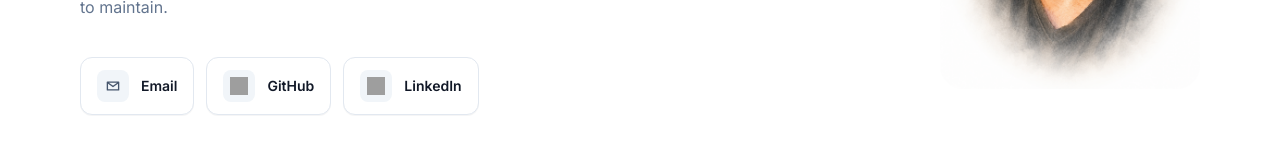
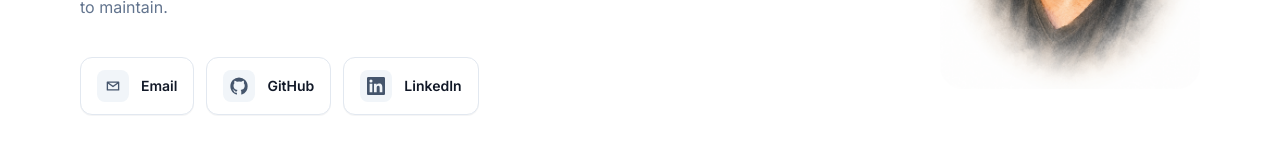
Before and after one commit to mauricio-azevedo/portfolio, a React (Vite) app: page / in a window 1280 px wide. Shown: the part 426-586 px from the top of the page. Built offline with nearby package versions, Linux system fonts and the light colour scheme; grey boxes are pictures that could not be loaded.

Commit message:
Inline contact brand icons

```diff
--- a/src/components/ContactLinks.tsx
+++ b/src/components/ContactLinks.tsx
@@ -7,20 +7,47 @@ type ContactLinksProps = {
 
 const emailIconPath = 'M4.5 6.75h15v10.5h-15V6.75Zm1.5 1.5 6 4.5 6-4.5';
 
-const brandIconUrls: Partial<Record<ContactIconName, string>> = {
-  github: 'https://cdn.simpleicons.org/github/111827',
-  linkedin: 'https://cdn.simpleicons.org/linkedin/0A66C2',
+const brandIconPaths: Partial<Record<ContactIconName, string>> = {
+  github:
+    'M12 .5A11.5 11.5 0 0 0 .5 12.28c0 5.2 3.34 9.6 7.98 11.16.58.11.79-.26.79-.57 0-.28-.01-1.03-.02-2.02-3.25.72-3.93-1.6-3.93-1.6-.53-1.38-1.3-1.75-1.3-1.75-1.06-.74.08-.73.08-.73 1.17.09 1.79 1.23 1.79 1.23 1.04 1.83 2.74 1.3 3.4.99.11-.78.41-1.3.74-1.6-2.6-.3-5.32-1.33-5.32-5.91 0-1.31.46-2.38 1.2-3.22-.12-.3-.52-1.52.12-3.17 0 0 .98-.32 3.21 1.23a10.9 10.9 0 0 1 5.84 0c2.23-1.55 3.21-1.23 3.21-1.23.64 1.65.24 2.87.12 3.17.75.84 1.2 1.91 1.2 3.22 0 4.6-2.73 5.6-5.33 5.9.42.38.79 1.1.79 2.22 0 1.6-.01 2.89-.01 3.28 0 .32.21.69.8.57A11.53 11.53 0 0 0 23.5 12.28 11.5 11.5 0 0 0 12 .5Z',
+  linkedin:
+    'M20.45 20.45h-3.56v-5.58c0-1.33-.03-3.04-1.85-3.04-1.86 0-2.14 1.45-2.14 2.94v5.68H9.34V8.98h3.42v1.57h.05a3.75 3.75 0 0 1 3.37-1.85c3.6 0 4.27 2.37 4.27 5.46v6.29ZM5.32 7.41a2.06 2.06 0 1 1 0-4.12 2.06 2.06 0 0 1 0 4.12ZM7.1 20.45H3.53V8.98H7.1v11.47ZM22.23 0H1.76C.79 0 0 .77 0 1.72v20.56C0 23.23.79 24 1.76 24h20.47c.97 0 1.77-.77 1.77-1.72V1.72C24 .77 23.2 0 22.23 0Z',
 };
+
+function ContactIcon({ icon, isCompact }: { icon: ContactIconName; isCompact: boolean }) {
+  const brandIconPath = brandIconPaths[icon];
+  const sizeClass = isCompact ? 'size-4' : 'size-[18px]';
+
+  if (brandIconPath) {
+    return (
+      <svg className={sizeClass} viewBox="0 0 24 24" fill="currentColor" aria-hidden="true">
+        <path d={brandIconPath} />
+      </svg>
+    );
+  }
+
+  return (
+    <svg
+      className={sizeClass}
+      viewBox="0 0 24 24"
+      fill="none"
+      stroke="currentColor"
+      strokeWidth="1.8"
+      strokeLinecap="round"
+      strokeLinejoin="round"
+      aria-hidden="true"
+    >
+      <path d={emailIconPath} />
+    </svg>
+  );
+}
 
 export function ContactLinks({ links, variant = 'default' }: ContactLinksProps) {
   const isCompact = variant === 'compact';
 
   return (
     <div className={`flex flex-wrap ${isCompact ? 'gap-x-5 gap-y-2' : 'gap-3'}`}>
-      {links.map((link) => {
-        const brandIconUrl = brandIconUrls[link.icon];
-
-        return (
+      {links.map((link) => (
         <a
           key={link.href}
           className={
@@ -40,35 +67,11 @@ export function ContactLinks({ links, variant = 'default' }: ContactLinksProps)
             }
             aria-hidden="true"
           >
-              {brandIconUrl ? (
-                <img
-                  className={isCompact ? 'size-4' : 'size-[18px]'}
-                  src={brandIconUrl}
-                  alt=""
-                  width={isCompact ? '16' : '18'}
-                  height={isCompact ? '16' : '18'}
-                  loading="lazy"
-                  decoding="async"
-                  referrerPolicy="no-referrer"
-                />
-              ) : (
-                <svg
-                  className={isCompact ? 'size-4' : 'size-[18px]'}
-                  viewBox="0 0 24 24"
-                  fill="none"
-                  stroke="currentColor"
-                  strokeWidth="1.8"
-                  strokeLinecap="round"
-                  strokeLinejoin="round"
-                >
-                  <path d={emailIconPath} />
-                </svg>
-              )}
+            <ContactIcon icon={link.icon} isCompact={isCompact} />
           </span>
           <span>{link.label}</span>
         </a>
-        );
-      })}
+      ))}
     </div>
   );
 }
```
Lines whose indentation alone changed are shown as unchanged.
